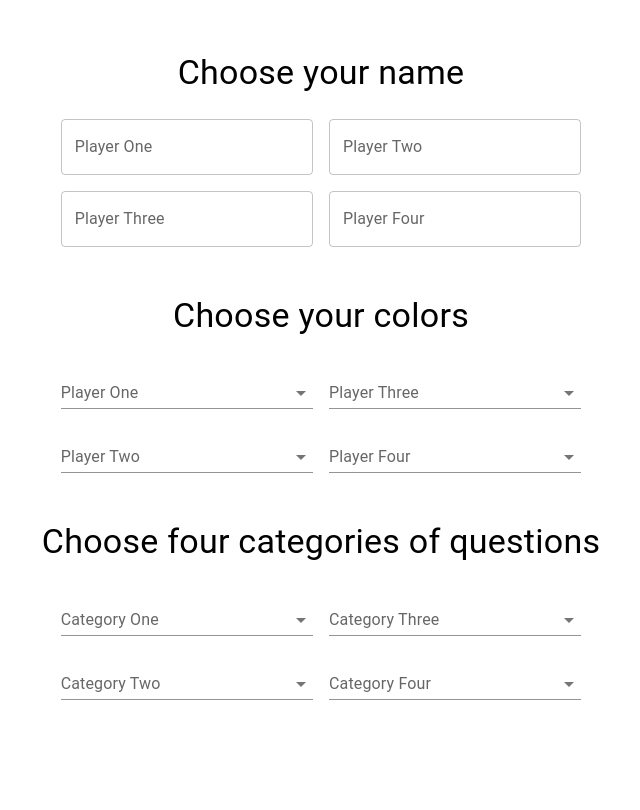
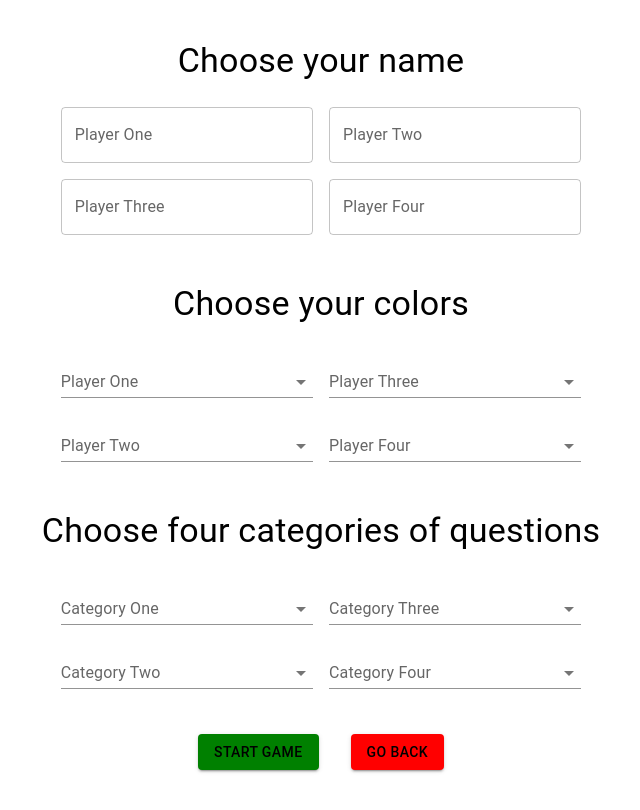
Before and after one commit to shanesreal/Coding_Avengers_Frontend, a React (Create React App) app in the folder my-app/: page /new-game in a window 1280 px wide. Shown: the whole page, without its empty margins (319-959 px from the left). Built offline with nearby package versions, Linux system fonts and the light colour scheme.

Commit message:
added start and back buttons

```diff
--- a/my-app/src/Components/Pages/NewGame.js
+++ b/my-app/src/Components/Pages/NewGame.js
@@ -2,15 +2,18 @@ import { Box, Grid, Typography, } from "@mui/material"
 import MyTextField from "../TextFields/MyTextField"
 import MyDropDown from "../DropDowns/MyDropDown"
 import CategoryDropDown from "../DropDowns/CategoryDropDown"
+import MyButton from "../Buttons/MyButton"
 
 export const NewGame = () => {
     return (
+        <div>
             <Box
                 display="flex"
                 flexDirection="column"
                 justifyContent="center"
                 alignItems="center"
-            minHeight="100vh"
+                minHeight="60vh"
+                marginTop={'40px'}
             >
                 <Typography variant="h4" align="center" gutterBottom>
                 Choose your name
@@ -44,7 +47,7 @@ export const NewGame = () => {
                 <Typography variant="h4" align="center" gutterBottom>
                 Choose four categories of questions
                 </Typography>
-        <Grid container style={{ marginTop: '5px', marginBottom: '40px', justifyContent: 'center'}}>
+                <Grid container style={{ marginTop: '5px', justifyContent: 'center'}}>
                     <Grid>
                         <Grid>
                             <CategoryDropDown fieldname={"Category One"}/>
@@ -54,15 +57,28 @@ export const NewGame = () => {
                         </Grid>
                     </Grid>
                     <Grid>
-                <Grid>
+                        <Grid item>
                             <CategoryDropDown fieldname={"Category Three"}/>
                         </Grid>
-                <Grid>
+                        <Grid item>
                             <CategoryDropDown fieldname={"Category Four"}/>
                         </Grid>
                     </Grid>
                 </Grid>
             </Box>
+            <Grid container spacing={4} justifyContent="center" style={{ marginTop: '5px', marginBottom: '40px'}}>
+                <Grid item>
+                    <MyButton name="Start Game" style={{ backgroundColor: 'green', color: 'black' }} />
+                </Grid>
+                <Grid item>
+                    <MyButton name="Go Back" style={{ backgroundColor: 'red', color: 'black' }} />
+                </Grid>
+
+            </Grid>
+
+
+        </div>
+
     )
 }
 
```
Lines whose indentation alone changed are shown as unchanged.
